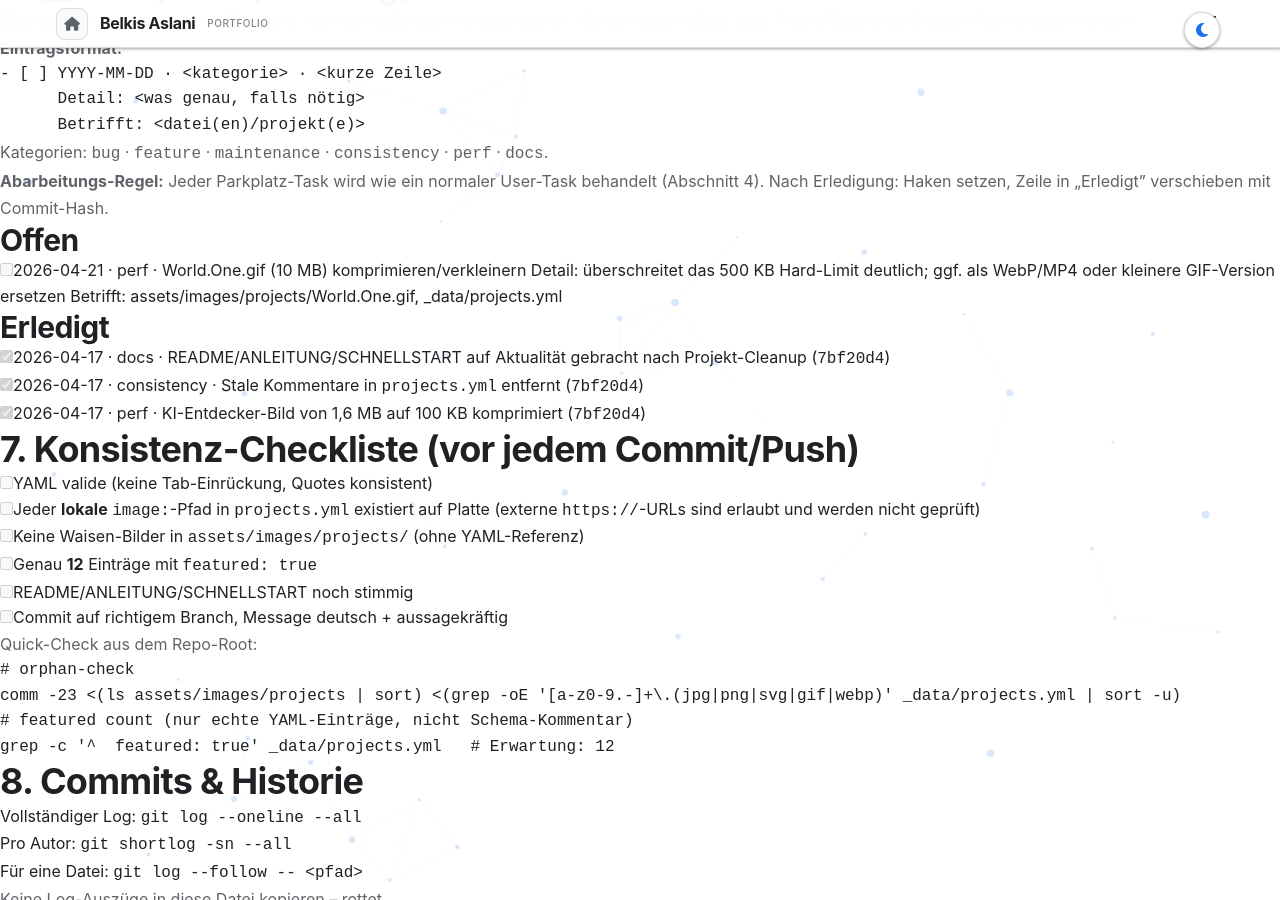
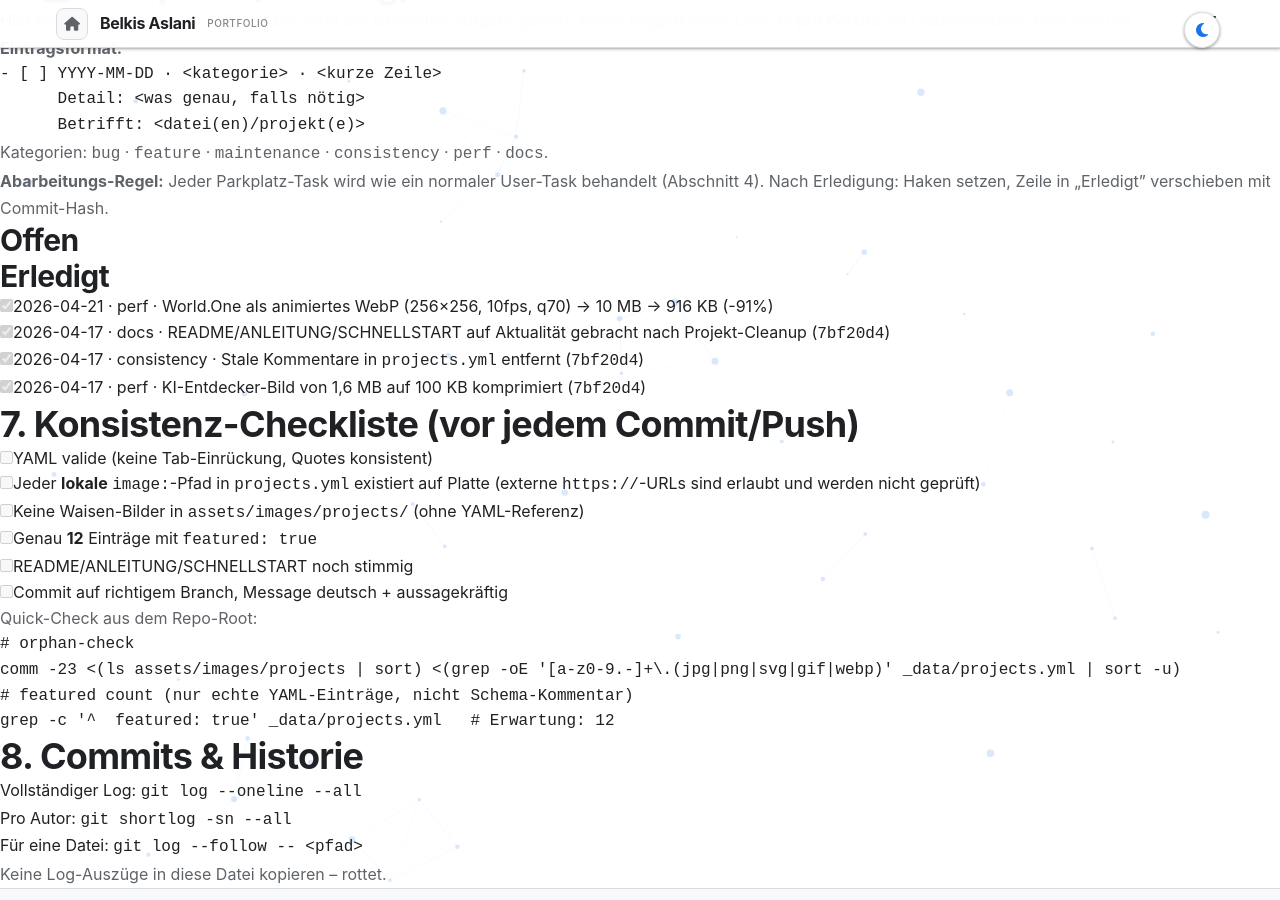
Before and after one commit to BEKO2210/My-table-of-contents-, a Jekyll site: the page built from CLAUDE.md, in a window 1280 px wide and 900 px high, scrolled down 1658 px. Built offline with Jekyll 4.4.1, drawn with Linux system fonts in a browser that asks for light colours; our own code applies the rules of GitHub Pages for plain Markdown files.

Commit message:
World One: GIF (10 MB) durch animiertes WebP (916 KB) ersetzen
- 256×256, 10fps, Quality 70 – 91% kleiner bei guter Qualität
- projects.yml-Pfad auf .webp umgestellt
- Parkplatz-Eintrag abgearbeitet

```diff
--- a/CLAUDE.md
+++ b/CLAUDE.md
@@ -88,12 +88,10 @@ Kategorien: `bug` · `feature` · `maintenance` · `consistency` · `perf` · `d
 
 ### Offen
 <!-- Neueste oben. -->
-- [ ] 2026-04-21 · perf · World.One.gif (10 MB) komprimieren/verkleinern
-      Detail: überschreitet das 500 KB Hard-Limit deutlich; ggf. als WebP/MP4 oder kleinere GIF-Version ersetzen
-      Betrifft: assets/images/projects/World.One.gif, _data/projects.yml
 
 ### Erledigt
 <!-- Format: - [x] Datum · Kat · Zeile (<commit-hash>) -->
+- [x] 2026-04-21 · perf · World.One als animiertes WebP (256×256, 10fps, q70) → 10 MB → 916 KB (-91%)
 - [x] 2026-04-17 · docs · README/ANLEITUNG/SCHNELLSTART auf Aktualität gebracht nach Projekt-Cleanup (`7bf20d4`)
 - [x] 2026-04-17 · consistency · Stale Kommentare in `projects.yml` entfernt (`7bf20d4`)
 - [x] 2026-04-17 · perf · KI-Entdecker-Bild von 1,6 MB auf 100 KB komprimiert (`7bf20d4`)
--- a/_data/projects.yml
+++ b/_data/projects.yml
@@ -19,7 +19,7 @@
 - name: "World One 2.0"
   description: "Der Zustand der Welt in einem Scroll-Erlebnis – 65+ Live-Datenquellen, automatisch via GitHub Actions aktualisiert"
   type: "project"
-  image: "/My-table-of-contents-/assets/images/projects/World.One.gif"
+  image: "/My-table-of-contents-/assets/images/projects/World.One.webp"
   url: "https://beko2210.github.io/World.One_v2.0/"
   tags: ["Dashboard", "Open Data", "JavaScript", "GitHub Actions"]
   category: "Data"
```
Also changed, not shown: assets/images/projects/World.One.webp (added).
